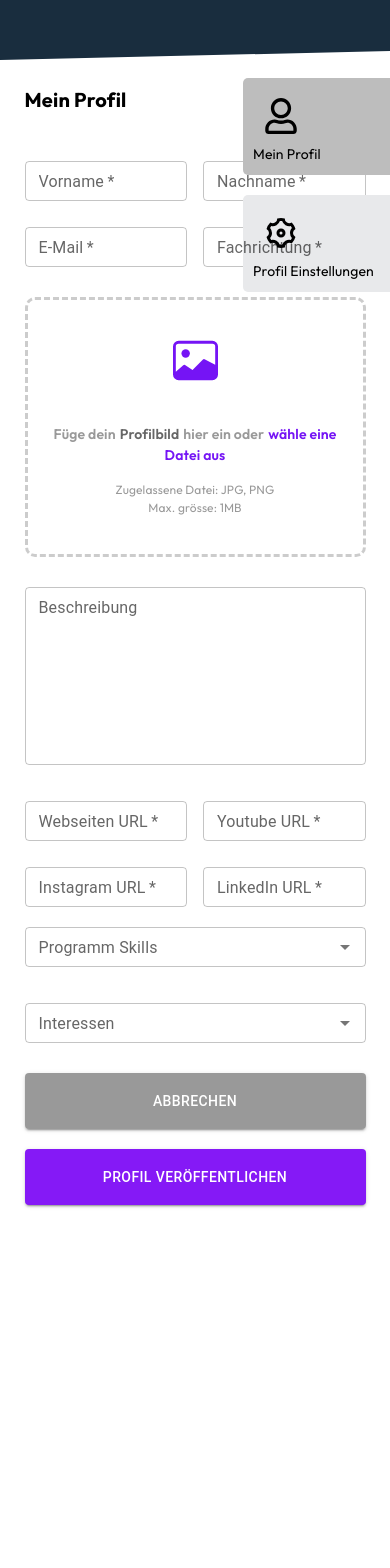
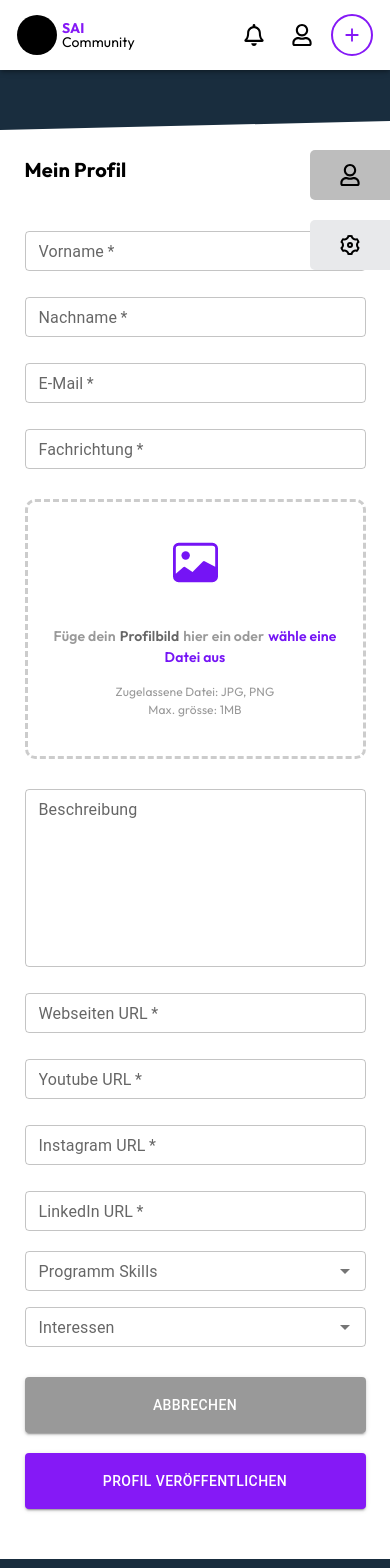
Before and after one commit to dream-lab-group/sae-community, a Next.js app: page /profile in a window 390 px wide. Shown: the top 1568 px of the page. Before the commit the page ends 1255 px from the top, so only its background shows below. Built offline with nearby package versions, Linux system fonts and the light colour scheme; what @directus/sdk would draw is missing.

Commit message:
finished design profil einstellungen

```diff
--- a/common/components/profile/user-profile-my-data.tsx
+++ b/common/components/profile/user-profile-my-data.tsx
@@ -1,12 +1,9 @@
-import { Box, Grid, TextField, Typography } from '@mui/material';
-import { useTranslation } from 'react-i18next';
-import { Globals } from '../../utils/utils';
-import { UserContactInformation } from './user-contact-information';
+import { Grid, TextField } from '@mui/material';
 
 export const UserProfileMyData = () => {
   return (
     <Grid container spacing={2} sx={{ marginTop: '20px' }}>
-      <Grid item xs={6}>
+      <Grid item xs={12} sm={6}>
         <TextField
           required
           size="small"
@@ -17,7 +14,7 @@ export const UserProfileMyData = () => {
           sx={{ marginTop: '10px', fontSize: '8px', color: '#00000066' }}
         />
       </Grid>
-      <Grid item xs={6}>
+      <Grid item xs={12} sm={6}>
         <TextField
           required
           size="small"
@@ -28,7 +25,7 @@ export const UserProfileMyData = () => {
           sx={{ marginTop: '10px', fontSize: '8px' }}
         />
       </Grid>
-      <Grid item xs={6}>
+      <Grid item xs={12} sm={6}>
         <TextField
           required
           size="small"
@@ -39,7 +36,7 @@ export const UserProfileMyData = () => {
           sx={{ marginTop: '10px', fontSize: '8px' }}
         />
       </Grid>
-      <Grid item xs={6}>
+      <Grid item xs={12} sm={6}>
         <TextField
           required
           size="small"
--- /dev/null
+++ b/common/components/profile/user-profile-settings-delete-profile.tsx
@@ -0,0 +1,54 @@
+import {
+  Box,
+  Button,
+  Typography,
+  useTheme,
+  useMediaQuery,
+} from '@mui/material';
+import { useTranslation } from 'react-i18next';
+
+export const DeleteProfile = () => {
+  const theme = useTheme();
+  const mdBreakpointDown = useMediaQuery(theme.breakpoints.down('md'));
+
+  const { t } = useTranslation();
+
+  return (
+    <Box
+      sx={{
+        display: 'flex',
+        flexDirection: 'column',
+        width: '100%',
+      }}
+    >
+      <Typography
+        sx={{
+          fontSize: '20px',
+          fontWeight: 'fontWeightBold',
+          alignSelf: 'flex-start',
+        }}
+      >
+        Profil löschen
+      </Typography>
+      <Box sx={{ display: 'flex', flexDirection: 'column' }}>
+        <Typography sx={{ margin: '16px 0 5px 0' }}>
+          Möchtest du dein Konto löschen? <br />
+          Wenn du dein Konto löschst, werden auch alle damit verbundenen
+          Projekte entfernt.
+        </Typography>
+      </Box>
+      <Button
+        className="project-button-publish"
+        variant="contained"
+        sx={{
+          width: `${mdBreakpointDown ? '100%' : '210px'}`,
+          marginTop: '20px',
+          height: '56px',
+          /* marginLeft: `${mdBreakpointDown ? '' : '20px'}`, */
+        }}
+      >
+        {t('profileSettings.deleteProfile')}
+      </Button>
+    </Box>
+  );
+};
--- /dev/null
+++ b/common/components/profile/user-profile-settings-notifications.tsx
@@ -0,0 +1,66 @@
+import {
+  Box,
+  Button,
+  Checkbox,
+  FormControlLabel,
+  Typography,
+  useTheme,
+  useMediaQuery,
+} from '@mui/material';
+import { useTranslation } from 'react-i18next';
+
+export const Notifications = () => {
+  const theme = useTheme();
+  const mdBreakpointDown = useMediaQuery(theme.breakpoints.down('md'));
+
+  const { t } = useTranslation();
+
+  return (
+    <Box
+      sx={{
+        display: 'flex',
+        flexDirection: 'column',
+        width: '100%',
+      }}
+    >
+      <Typography
+        sx={{
+          fontSize: '20px',
+          fontWeight: 'fontWeightBold',
+          alignSelf: 'flex-start',
+        }}
+      >
+        Benachrichtungen
+      </Typography>
+      <Box sx={{ display: 'flex', flexDirection: 'column' }}>
+        <Typography sx={{ margin: '16px 0 5px 0' }}>
+          Sende mir eine E-Mail, wenn:
+        </Typography>
+        <FormControlLabel
+          control={<Checkbox defaultChecked />}
+          label="jemand mein Projekt kommentiert"
+        />
+        <FormControlLabel
+          control={<Checkbox defaultChecked />}
+          label="jemand erwähnt mich in seinem Projekt"
+        />
+        <FormControlLabel
+          control={<Checkbox defaultChecked />}
+          label="jemand liked mein Projekt"
+        />
+      </Box>
+      <Button
+        className="project-button-publish"
+        variant="contained"
+        sx={{
+          width: `${mdBreakpointDown ? '100%' : '400px'}`,
+          marginTop: '20px',
+          height: '56px',
+          /* marginLeft: `${mdBreakpointDown ? '' : '20px'}`, */
+        }}
+      >
+        {t('profileSettings.notifications')}
+      </Button>
+    </Box>
+  );
+};
--- a/common/components/profile/user-profile-settings-password.tsx
+++ b/common/components/profile/user-profile-settings-password.tsx
@@ -1,52 +1,74 @@
-import { Grid, TextField } from '@mui/material';
+import {
+  Box,
+  Button,
+  Grid,
+  TextField,
+  Typography,
+  useTheme,
+  useMediaQuery,
+} from '@mui/material';
+import { useTranslation } from 'react-i18next';
 
 export const ChangePassword = () => {
+  const theme = useTheme();
+  const mdBreakpointDown = useMediaQuery(theme.breakpoints.down('md'));
+
+  const { t } = useTranslation();
+
   return (
-    <Grid container spacing={2} sx={{marginTop: '10px'}}>
-      <Grid item xs={6}>
+    <Box
+      sx={{
+        display: 'flex',
+        alignItems: 'flex-end',
+        flexDirection: 'column',
+        width: '100%',
+      }}
+    >
+      <Typography
+        sx={{
+          fontSize: '20px',
+          fontWeight: 'fontWeightBold',
+          alignSelf: 'flex-start',
+        }}
+      >
+        Profil Einstellungen
+      </Typography>
+      <Grid container spacing={2} sx={{ marginTop: '20px' }}>
+        <Grid item xs={12} sm={6}>
           <TextField
             required
             size="small"
-          id="website"
-          name="website"
-          label="Webseiten URL"
+            id="oldPassword"
+            name="oldPassword"
+            label="Altes Passwort"
             fullWidth
             sx={{ marginTop: '10px', fontSize: '8px' }}
           />
         </Grid>
-      <Grid item xs={6}>
+        <Grid item xs={12} sm={6}>
           <TextField
             required
             size="small"
-          id="youtube"
-          name="youtube"
-          label="Youtube URL"
-          fullWidth
-          sx={{ marginTop: '10px', fontSize: '8px' }}
-        />
-      </Grid>
-      <Grid item xs={6}>
-        <TextField
-          required
-          size="small"
-          id="instagram"
-          name="instagram"
-          label="Instagram URL"
-          fullWidth
-          sx={{ marginTop: '10px', fontSize: '8px' }}
-        />
-      </Grid>
-      <Grid item xs={6}>
-        <TextField
-          required
-          size="small"
-          id="linkedin"
-          name="linkedin"
-          label="LinkedIn URL"
+            id="newPassword"
+            name="newPassword"
+            label="Neues Passwort"
             fullWidth
             sx={{ marginTop: '10px', fontSize: '8px' }}
           />
         </Grid>
       </Grid>
+      <Button
+        className="project-button-publish"
+        variant="contained"
+        sx={{
+          width: `${mdBreakpointDown ? '100%' : '170px'}`,
+          marginTop: '20px',
+          height: '56px',
+          /* marginLeft: `${mdBreakpointDown ? '' : '20px'}`, */
+        }}
+      >
+        {t('profileSettings.savePassword')}
+      </Button>
+    </Box>
   );
 };
--- a/common/components/profile/user-profile-skills-interests.tsx
+++ b/common/components/profile/user-profile-skills-interests.tsx
@@ -1,4 +1,8 @@
-import { Autocomplete, Grid, TextField } from '@mui/material';
+import {
+  Autocomplete,
+  Grid,
+  TextField,
+} from '@mui/material';
 
 export const SkillsInterests = () => {
   return (
@@ -8,7 +12,7 @@ export const SkillsInterests = () => {
           multiple
           size="small"
           options={skills}
-          sx={{ width: '100%', marginTop: '20px' }}
+          sx={{marginTop: '20px' }}
           renderInput={(params) => (
             <TextField {...params} label="Programm Skills" />
           )}
@@ -19,10 +23,8 @@ export const SkillsInterests = () => {
           multiple
           size="small"
           options={interests}
-          sx={{ width: '100%', marginTop: '20px' }}
-          renderInput={(params) => (
-            <TextField {...params} label="Interessen" />
-          )}
+          sx={{ width: '100%' }}
+          renderInput={(params) => <TextField {...params} label="Interessen" />}
         />
       </Grid>
     </Grid>
@@ -30,4 +32,8 @@ export const SkillsInterests = () => {
 };
 
 const skills = [{ label: 'HTML' }, { label: 'CSS' }, { label: 'React' }];
-const interests = [{ label: 'Programming' }, { label: 'Drawing' }, { label: 'Gaming' }];
+const interests = [
+  { label: 'Programming' },
+  { label: 'Drawing' },
+  { label: 'Gaming' },
+];
--- a/common/components/profile/user-profile-bottom-part.tsx
+++ b/common/components/profile/user-profile-urls.tsx
@@ -1,9 +1,12 @@
-import { Grid, TextField } from '@mui/material';
+import { Grid, TextField, useMediaQuery, useTheme } from '@mui/material';
 
-export const UserProfileBottomPart = () => {
+export const UserProfileUrls = () => {
+  const theme = useTheme();
+  const smBreakpointDown = useMediaQuery(theme.breakpoints.down('sm'));
+
   return (
-    <Grid container spacing={2} sx={{marginTop: '10px'}}>
-      <Grid item xs={6}>
+    <Grid container spacing={2} sx={{ marginTop: `${smBreakpointDown ? "0px" : "10px"}` }}>
+      <Grid item xs={12} sm={6}>
         <TextField
           required
           size="small"
@@ -14,7 +17,7 @@ export const UserProfileBottomPart = () => {
           sx={{ marginTop: '10px', fontSize: '8px' }}
         />
       </Grid>
-      <Grid item xs={6}>
+      <Grid item xs={12} sm={6}>
         <TextField
           required
           size="small"
@@ -25,7 +28,7 @@ export const UserProfileBottomPart = () => {
           sx={{ marginTop: '10px', fontSize: '8px' }}
         />
       </Grid>
-      <Grid item xs={6}>
+      <Grid item xs={12} sm={6}>
         <TextField
           required
           size="small"
@@ -36,7 +39,7 @@ export const UserProfileBottomPart = () => {
           sx={{ marginTop: '10px', fontSize: '8px' }}
         />
       </Grid>
-      <Grid item xs={6}>
+      <Grid item xs={12} sm={6}>
         <TextField
           required
           size="small"
--- a/common/translations/de.json
+++ b/common/translations/de.json
@@ -147,6 +147,11 @@
   "profileUpload": {
     "publishProfile": "Profil veröffentlichen"
   },
+  "profileSettings": {
+      "savePassword": "Speichern",
+      "notifications": "Benachrichtungungen aktualisieren",
+      "deleteProfile": "Profil löschen"
+  },
   "profile": {
     "programSkills": "Programm Skills",
     "interests": "Interessen",
--- a/pages/profile/index.tsx
+++ b/pages/profile/index.tsx
@@ -1,24 +1,16 @@
 import {
   Box,
-  Button,
-  ButtonBase,
-  FormControlLabel,
-  Grid,
-  TextField,
   Typography,
   useMediaQuery,
   useTheme,
 } from '@mui/material';
+import Layout from '../../common/components/layout';
 import { useRouter } from 'next/router';
 import { useTranslation } from 'react-i18next';
+import { SetStateAction, useState } from 'react';
 import { FaRegUser } from 'react-icons/fa';
 import { RiSettings3Line } from 'react-icons/ri';
-import { SetStateAction, useState } from 'react';
 
-import { UserProfileMyData } from '../../common/components/profile/user-profile-my-data';
-import { FileUpload } from '../../common/components/profile/file-upload';
-import { UserProfileBottomPart } from '../../common/components/profile/user-profile-bottom-part';
-import { SkillsInterests } from '../../common/components/profile/user-profile-skills-interests';
 import { EditMyProfile } from './myProfile';
 import { ProfileSettings } from './profileSettings';
 
@@ -26,14 +18,10 @@ export type SessionContextProps = {
   setSessionContext?: React.Dispatch<SetStateAction<string>>;
 };
 
-const Project = () => {
+const ProfileOverview = () => {
   const { t } = useTranslation();
   const theme = useTheme();
-  const smBreakpointDown = useMediaQuery(theme.breakpoints.down('sm'));
-  const smBreakpointUp = useMediaQuery(theme.breakpoints.up('sm'));
-  const mdBreakpointDown = useMediaQuery(theme.breakpoints.down('md'));
   const lgBreakpointDown = useMediaQuery(theme.breakpoints.down('lg'));
-  const lgBreakpointUp = useMediaQuery(theme.breakpoints.up('lg'));
 
   const [sessionContext, setSessionContext] = useState(false);
 
@@ -70,52 +58,74 @@ const Project = () => {
         />
         {sessionContext === false ? <EditMyProfile /> : <ProfileSettings />}
         {/* Fixed Buttons */}
-        <Box sx={{ position: 'fixed', right: 0, top: 78 }}>
+        <Box sx={{ zIndex:5, position: 'fixed', right: 0, top: `${lgBreakpointDown ? '150px' : '208px'}`, }}>
           <Box
             component="button"
             sx={{
               border: 'none',
               background: sessionContext ? '#e8e9eb' : '#bdbdbd',
-              padding: '10px',
-              width: '147px',
-              height: '97px',
+              padding: `${lgBreakpointDown ? '0px' : '10px'}`,
+              width: `${lgBreakpointDown ? '80px' : '147px'}`,
+              height: `${lgBreakpointDown ? '50px' : '97px'}`,
+              borderTopLeftRadius: '5px',
+              borderBottomLeftRadius: '5px',
               marginBottom: '20px',
               display: 'flex',
               justifyContent: 'center',
-              alignItems: 'flex-start',
+              alignItems: `${lgBreakpointDown ? 'center' : 'flex-start'}`,
               flexDirection: 'column',
-              borderTopLeftRadius: '5px',
-              borderBottomLeftRadius: '5px',
               cursor: 'pointer',
             }}
             onClick={toggleFunc}
           >
-            <FaRegUser size={36} style={{ margin: '10px' }} />
-            <Typography sx={{ fontSize: '14px' }}>Mein Profil</Typography>
+            <FaRegUser
+              style={{
+                margin: '10px',
+                fontSize: `${lgBreakpointDown ? '22px' : '36px'}`,
+              }}
+            />
+            <Typography
+              sx={{
+                fontSize: '14px',
+                display: `${lgBreakpointDown ? 'none' : 'block'}`,
+              }}
+            >
+              Mein Profil
+            </Typography>
           </Box>
 
           <Box
             component="button"
             sx={{
+              border: 'none',
               background: !sessionContext ? '#e8e9eb' : '#bdbdbd',
-              border: 'none',
-              padding: '10px',
-              width: '147px',
-              height: '97px',
+              padding: `${lgBreakpointDown ? '0px' : '10px'}`,
+              width: `${lgBreakpointDown ? '80px' : '147px'}`,
+              height: `${lgBreakpointDown ? '50px' : '97px'}`,
+              borderTopLeftRadius: '5px',
+              borderBottomLeftRadius: '5px',
               display: 'flex',
               justifyContent: 'center',
-              alignItems: 'flex-start',
+              alignItems: `${lgBreakpointDown ? 'center' : 'flex-start'}`,
               flexDirection: 'column',
-              borderTopLeftRadius: '5px',
-              borderBottomLeftRadius: '5px',
               cursor: 'pointer',
             }}
             onClick={toggleFunc}
             /*                     onClick={handleCancelProfileSaving}
              */
           >
-            <RiSettings3Line size={36} style={{ margin: '10px' }} />
-            <Typography sx={{ fontSize: '14px' }}>
+            <RiSettings3Line
+              style={{
+                margin: '10px',
+                fontSize: `${lgBreakpointDown ? '24px' : '36px'}`,
+              }}
+            />
+            <Typography
+              sx={{
+                fontSize: '14px',
+                display: `${lgBreakpointDown ? 'none' : 'block'}`,
+              }}
+            >
               Profil Einstellungen
             </Typography>
           </Box>
@@ -125,4 +135,9 @@ const Project = () => {
   );
 };
 
-export default Project;
+ProfileOverview.getLayout = function getLayout(page: typeof ProfileOverview) {
+  // @ts-expect-error: Todo
+  return <Layout>{page}</Layout>;
+};
+
+export default ProfileOverview;
--- a/pages/profile/myProfile.tsx
+++ b/pages/profile/myProfile.tsx
@@ -11,7 +11,7 @@ import {
 
     import { UserProfileMyData } from '../../common/components/profile/user-profile-my-data';
     import { FileUpload } from '../../common/components/profile/file-upload';
-    import { UserProfileBottomPart } from '../../common/components/profile/user-profile-bottom-part';
+    import { UserProfileUrls } from '../../common/components/profile/user-profile-urls';
     import { SkillsInterests } from '../../common/components/profile/user-profile-skills-interests';
     import { SessionContextProps } from '../profile';
 
@@ -67,7 +67,7 @@ import {
                 fullWidth
                 sx={{ fontSize: '8px' }}
               />
-              <UserProfileBottomPart />
+              <UserProfileUrls />
               <SkillsInterests />
               {/* Buttons */}
               <Box
--- a/pages/profile/profileSettings.tsx
+++ b/pages/profile/profileSettings.tsx
@@ -9,10 +9,9 @@ import {
 import { useRouter } from 'next/router';
 import { useTranslation } from 'react-i18next';
 
-    import { UserProfileMyData } from '../../common/components/profile/user-profile-my-data';
-    import { FileUpload } from '../../common/components/profile/file-upload';
-    import { UserProfileBottomPart } from '../../common/components/profile/user-profile-bottom-part';
-    import { SkillsInterests } from '../../common/components/profile/user-profile-skills-interests';
+import { ChangePassword } from '../../common/components/profile/user-profile-settings-password';
+import { Notifications } from '../../common/components/profile/user-profile-settings-notifications';
+import { DeleteProfile } from '../../common/components/profile/user-profile-settings-delete-profile';
 import { SessionContextProps } from '.';
 
 export const ProfileSettings = ({ setSessionContext }: SessionContextProps) => {
@@ -45,16 +44,30 @@ import {
           maxWidth: `${smBreakpointDown ? '381px' : '774px'}`,
         }}
       >
-              <Typography
-                sx={{
-                  fontSize: '20px',
-                  fontWeight: 'fontWeightBold',
-                  alignSelf: 'flex-start',
+        <ChangePassword />
+        <hr
+          style={{
+            width: '100%',
+            margin: '20px 0 20px 0',
+            border: '1px solid rgba(0, 0, 0, 0.1)',
           }}
-              >
-                Profil Einstellungen
-              </Typography>
-
+        />
+        <Notifications />
+        <hr
+          style={{
+            width: '100%',
+            margin: '20px 0 20px 0',
+            border: '1px solid rgba(0, 0, 0, 0.1)',
+          }}
+        />
+        <DeleteProfile />
+        <hr
+          style={{
+            width: '100%',
+            margin: '20px 0 20px 0',
+            border: '1px solid rgba(0, 0, 0, 0.1)',
+          }}
+        />
       </Box>
     </>
   );
--- a/styles/globals.css
+++ b/styles/globals.css
@@ -1,4 +1,4 @@
-@import url("https://fonts.googleapis.com/css2?family=Outfit:wght@100;200;300;400;500;600;700;800;900&display=swap");
+@import url('https://fonts.googleapis.com/css2?family=Outfit:wght@100;200;300;400;500;600;700;800;900&display=swap');
 html,
 a {
   color: inherit;
@@ -32,7 +32,7 @@ h3,
 h4,
 h5,
 h6 {
-  font-family: "Outfit", sans-serif !important;
+  font-family: 'Outfit', sans-serif !important;
 }
 
 .main-container {
@@ -46,7 +46,7 @@ h6 {
 
 .image-container {
   -o-object-fit: cover;
-     object-fit: cover;
+  object-fit: cover;
   width: 100%;
   position: relative;
   height: unset;
@@ -202,7 +202,7 @@ h6 {
 .ProseMirror pre {
   background: #0d0d0d;
   color: #fff;
-  font-family: "JetBrainsMono", monospace;
+  font-family: 'JetBrainsMono', monospace;
   padding: 0.75rem 1rem;
   border-radius: 0.5rem;
 }
@@ -249,7 +249,7 @@ h6 {
 .audio-player {
   background: #5504aa !important;
   border-radius: 10px;
-  font-family: "Outfit", sans-serif !important;
+  font-family: 'Outfit', sans-serif !important;
 }
 .audio-player .rhap_time {
   color: #fff !important;
@@ -272,4 +272,19 @@ h6 {
 .audio-player .rhap_volume-indicator {
   background: #d8d8d8 !important;
   opacity: 1;
-}/*# sourceMappingURL=globals.css.map */
+} /*# sourceMappingURL=globals.css.map */
+/* .user-profile-fixed-buttons {
+      border: none;
+      padding: 10px;
+      width: 147px;
+      height: 97px;
+      border-top-left-radius: 5px;
+      border-bottom-left-radius: 5px;
+      margin-bottom: 20px;
+      display:  flex;
+      justify-content: center;
+      align-items: flex-start;
+      flex-direction: column;
+      cursor: pointer;
+} */
+/*# sourceMappingURL=globals.css.map */
```
Lines whose indentation alone changed are shown as unchanged.
